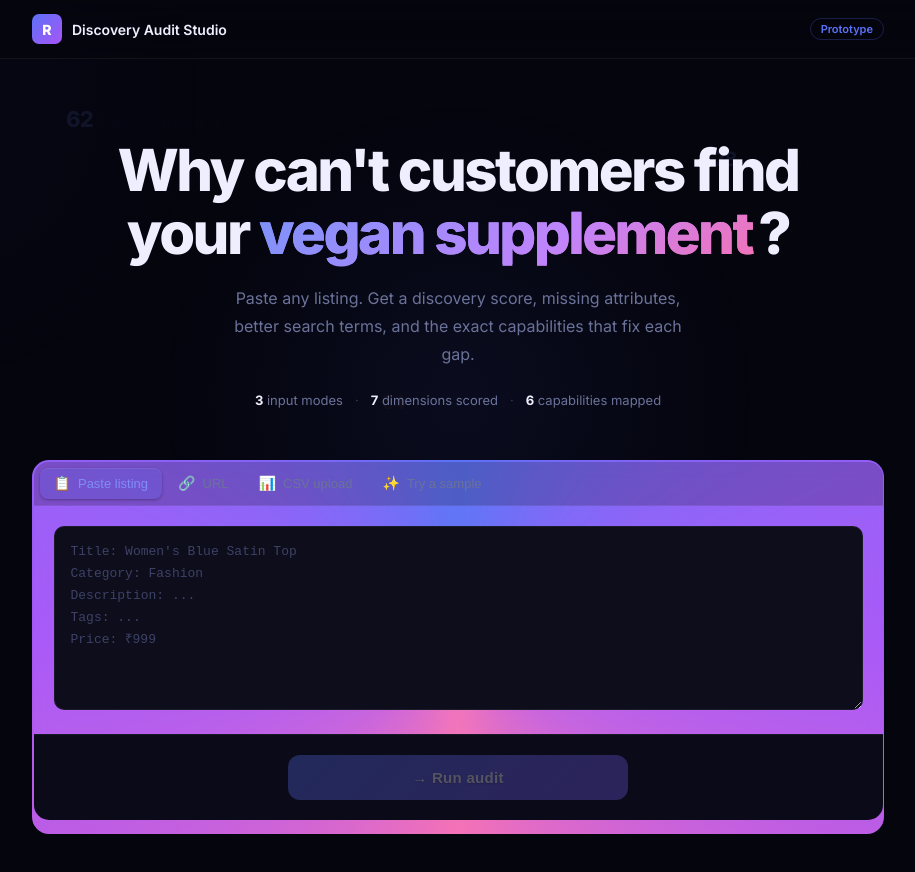
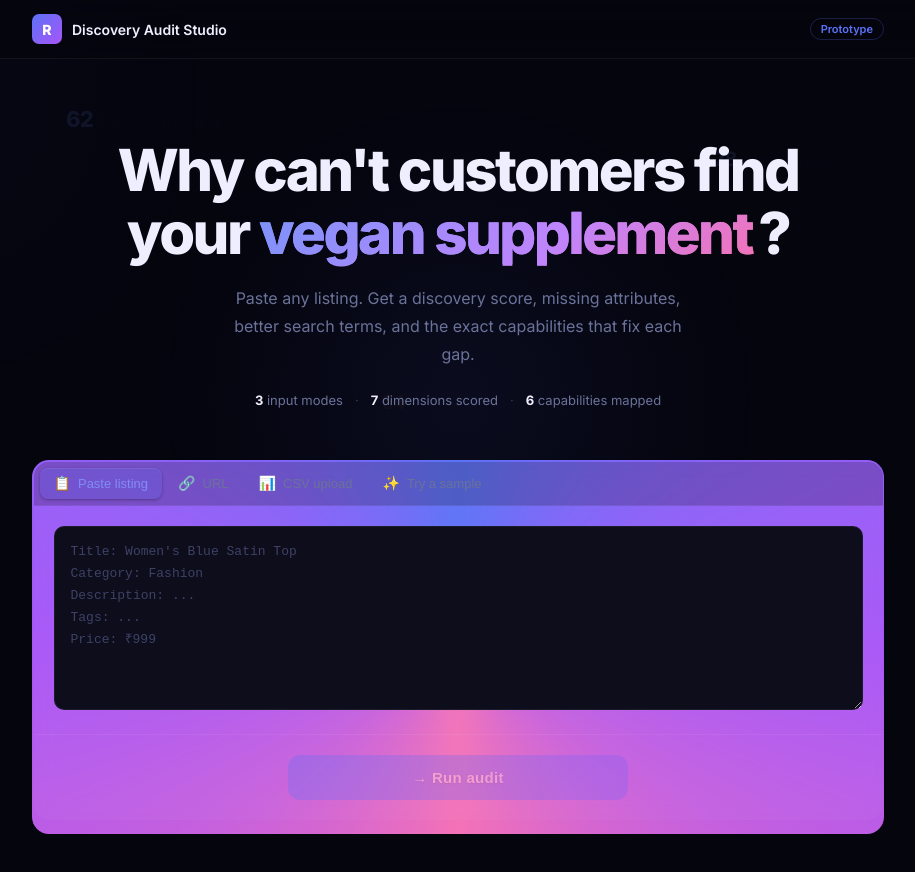
Before and after one commit to paarikasharma/rezolve-audit-tool, a React (Vite) app: page / in a window 1280 px wide. Shown: the top 872 px of the page, without its empty margins (182-1097 px from the left). Built offline with nearby package versions, Linux system fonts and the light colour scheme.

Commit message:
remove dark bg from button footer

```diff
--- a/src/index.css
+++ b/src/index.css
@@ -264,7 +264,7 @@ input[type="file"] { display: none; }
   padding: 20px 24px;
   border-top: 1px solid var(--border);
   display: flex; flex-direction: column; align-items: center; gap: 10px;
-  background: #0a0a18;
+  background: transparent;
 }
 
 .btn-primary {
```
